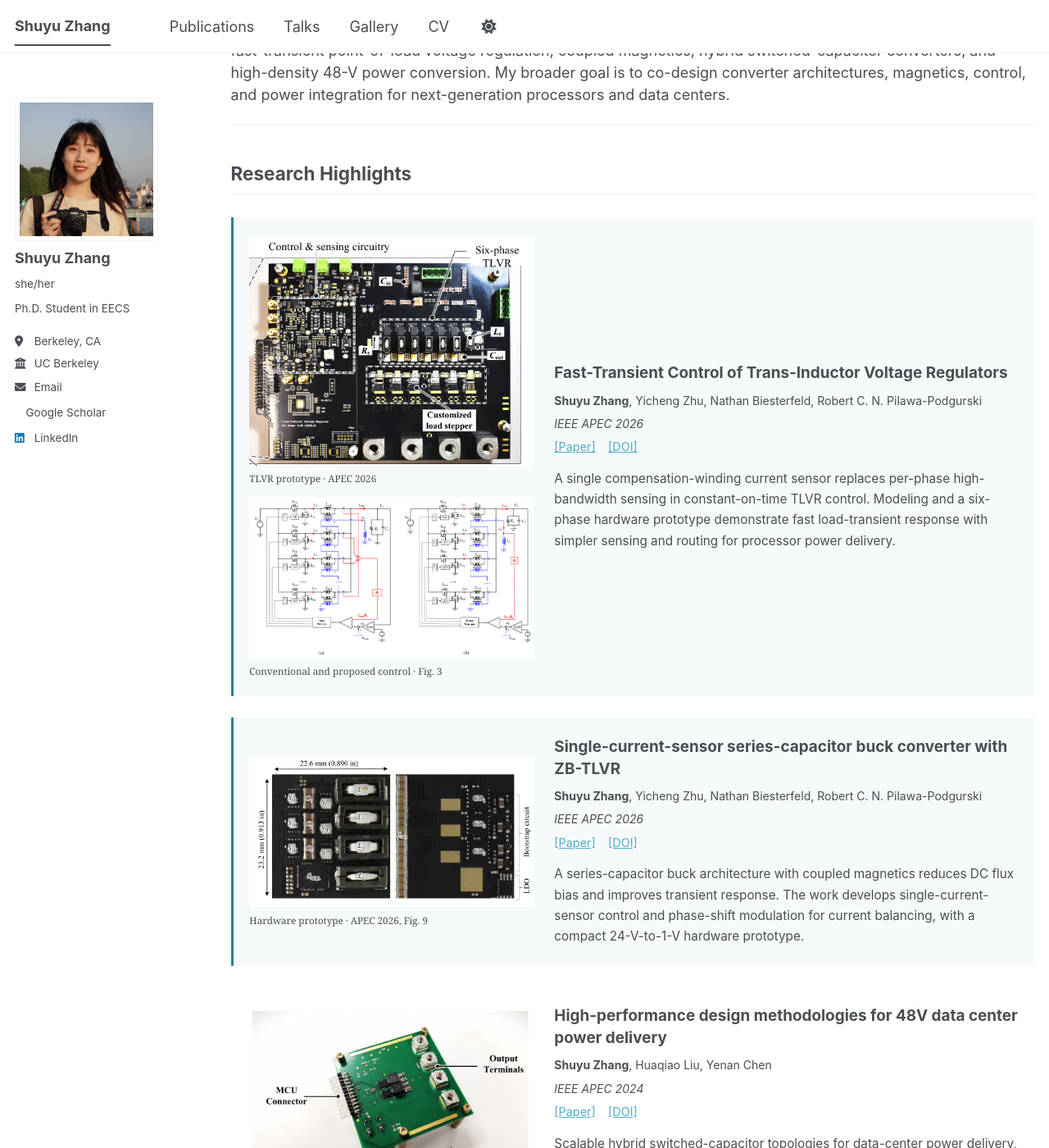
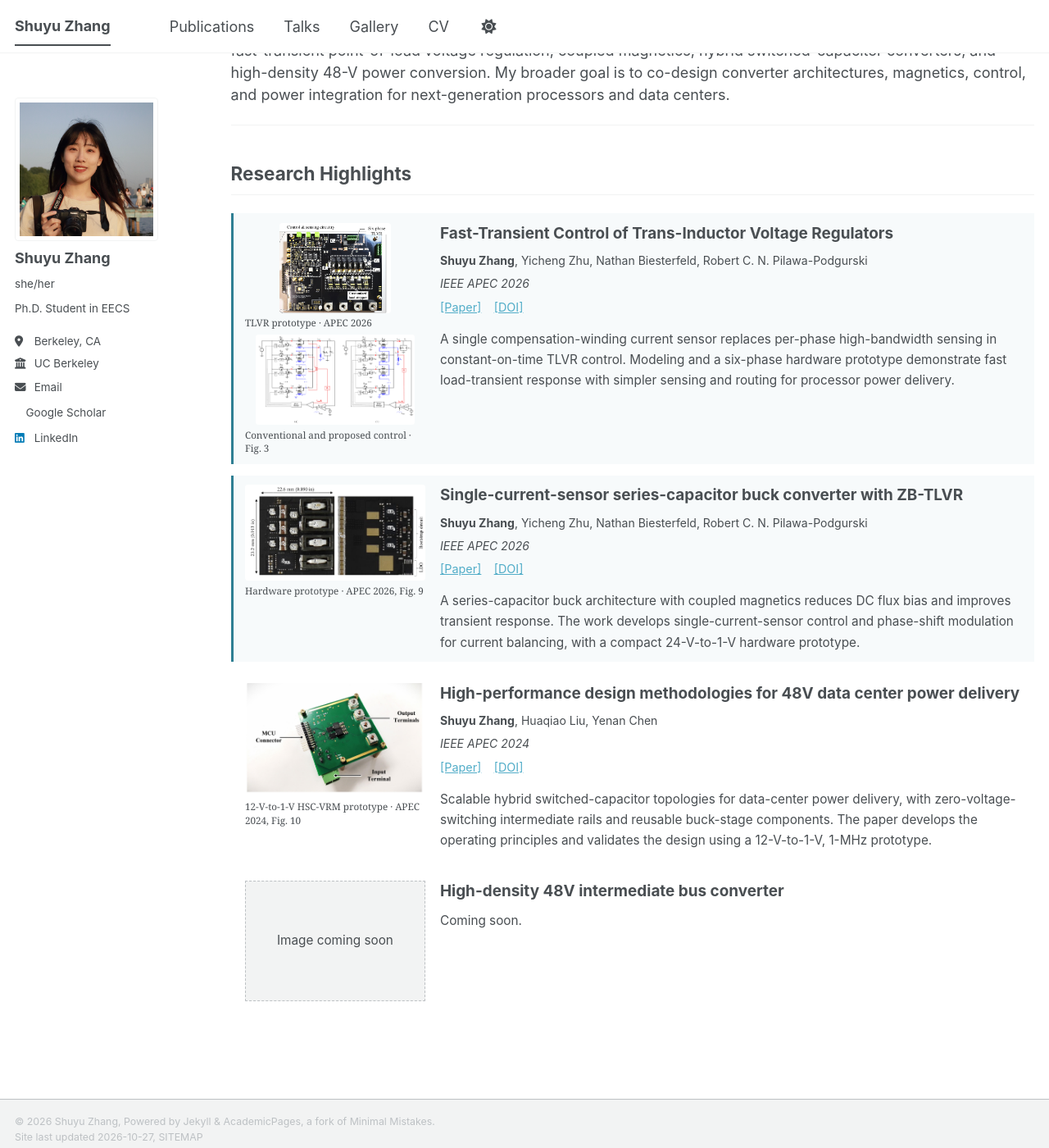
Before and after one commit to mocchi-chan/mocchi-chan.github.io, a Jekyll site: the page built from _pages/about.md, in a window 1280 px wide and 1400 px high, scrolled down 280 px. Shown: the whole window at 82% size. Built offline with Jekyll 4.4.1, drawn with Linux system fonts in a browser that asks for light colours; a style sheet for code colours, icons or effects is not loaded.

Commit message:
Make homepage research rows compact and refresh cached styles
Limit research thumbnails to a 220px column with capped image heights, keeping the first project's two figures stacked beside its description. Tighten row spacing and preserve a single-column mobile layout.

Version the main stylesheet URL on each build so returning visitors load the current layout instead of cached styles.

```diff
--- a/_includes/head.html
+++ b/_includes/head.html
@@ -13,4 +13,4 @@
 </script>
 
 <!-- For all browsers -->
-<link rel="stylesheet" href="{{ base_path }}/assets/css/main.css">
+<link rel="stylesheet" href="{{ base_path }}/assets/css/main.css?v={{ site.time | date: '%s' }}">
--- a/_includes/research-image.html
+++ b/_includes/research-image.html
@@ -3,7 +3,7 @@
 <figure class="research-image">
   {% if research_image_file %}
   <a class="research-image__link" href="{{ research_image.path | relative_url }}" aria-label="View full-size image: {{ research_image.alt | escape }}">
-    <img src="{{ research_image.path | relative_url }}" alt="{{ research_image.alt | escape }}" loading="lazy" decoding="async">
+    <img src="{{ research_image.path | relative_url }}" alt="{{ research_image.alt | escape }}" width="220" loading="lazy" decoding="async">
   </a>
   {% else %}
   <div class="research-image__placeholder" role="img" aria-label="{{ research_image.alt | escape }}">
--- a/_includes/research-item.html
+++ b/_includes/research-item.html
@@ -11,7 +11,7 @@
 {% endif %}
 
 <article class="research-item{% if research_item.featured %} research-item--featured{% endif %}" id="{{ research_item.id }}">
-  <div class="research-item__media">
+  <div class="research-item__media{% if research_item.images.size > 1 %} research-item__media--stacked{% endif %}">
     {% for research_media in research_item.images %}
       {% include research-image.html image=research_media %}
     {% endfor %}
--- a/_sass/layout/_research.scss
+++ b/_sass/layout/_research.scss
@@ -7,16 +7,16 @@
 
 .research-feed {
   display: grid;
-  gap: 1.4rem;
-  margin: 1.5rem 0 2rem;
+  gap: 0.75rem;
+  margin: 1.25rem 0 1.5rem;
 }
 
 .research-item {
   display: grid;
-  grid-template-columns: minmax(0, 0.38fr) minmax(0, 0.62fr);
-  align-items: center;
-  gap: 1.4rem;
-  padding: 1.3rem 1.1rem;
+  grid-template-columns: 220px minmax(0, 1fr);
+  align-items: start;
+  gap: 1rem;
+  padding: 0.65rem 0.8rem;
   border-left: 3px solid transparent;
   min-width: 0;
 }
@@ -29,7 +29,8 @@
 
 .research-item__media {
   display: grid;
-  gap: 0.8rem;
+  gap: 0.35rem;
+  width: 220px;
   min-width: 0;
 }
 
@@ -40,23 +41,32 @@
   min-width: 0;
 
   .research-image__link {
-    display: block;
+    display: flex;
+    align-items: center;
+    justify-content: center;
   }
 
   img {
     display: block;
-    width: 100%;
+    width: auto;
+    max-width: 100%;
+    max-height: 150px;
     height: auto;
-    margin: 0;
+    margin: 0 auto;
+    object-fit: contain;
     background: #fff;
   }
 
   figcaption {
-    margin: 0.4rem 0 0;
+    margin: 0.2rem 0 0;
     font-size: 0.65em;
     line-height: 1.4;
     color: var(--global-text-color);
   }
+}
+
+.research-item__media--stacked .research-image img {
+  max-height: 110px;
 }
 
 .research-image__placeholder {
@@ -122,10 +132,15 @@
   }
 }
 
-@media (max-width: 48em) {
+@media (max-width: 40em) {
   .research-item {
     grid-template-columns: minmax(0, 1fr);
-    gap: 1rem;
-    padding: 1rem;
+    gap: 0.75rem;
+    padding: 0.75rem;
+  }
+
+  .research-item__media {
+    max-width: 100%;
+    justify-self: center;
   }
 }
```
